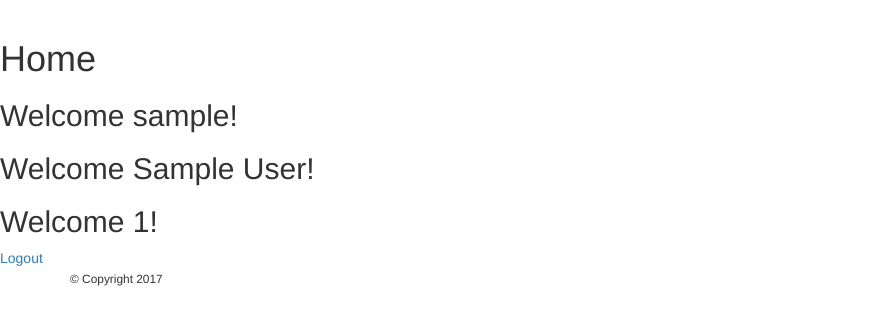
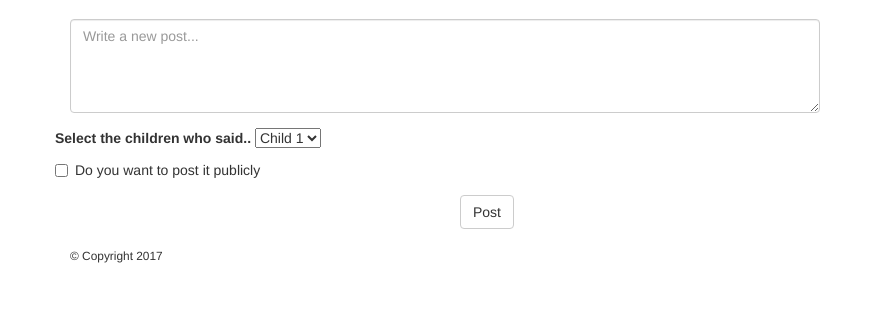
Before and after one commit to koodid/kidsa, a CodeIgniter app: page /database/home in a window 1280 px wide. Shown: the part 51-376 px from the top of the page, without its empty margins (0-883 px from the left). Run offline with CodeIgniter, Linux system fonts and the light colour scheme; the visitor is signed in with stand-in values (Sample User, id 1); some libraries are stand-ins or nearby versions.

Commit message:
Removed Full name field from registration form, added create new post functionality that saves new posts to database and getposts that shows user posts on the home screen..

```diff
--- a/application/controllers/Home.php
+++ b/application/controllers/Home.php
@@ -11,15 +11,21 @@
     function index()
     {
         if ($this->session->userdata('logged_in')) {
+            $this->load->model('Post');
             $session_data = $this->session->userdata('logged_in');
+
             $data['name'] = $session_data['name'];
             $data['id'] = $session_data['id'];
             $data['username'] = $session_data['username'];
             $data['title'] = 'Secret Home';
+            $data['posts'] = $this->Post->get_posts($session_data['id']);
+
 
             $this->load->view('navbar', $data);
             $this->load->view('home_view', $data);
             $this->load->view('footer');
+
+
         } else {
             //If no session, redirect to login page
             redirect('login?uri=' . urlencode($_SERVER['REQUEST_URI']));
@@ -33,4 +39,14 @@
         redirect('home');
     }
 
+    function create_new_post()
+    {
+        $session_data = $this->session->userdata('logged_in');
+        $this->load->model('Post');
+        $this->Post->create_new_post($session_data['id']);
+
+        //redirect back to private area..
+        redirect('home');
+    }
+
 }
--- /dev/null
+++ b/application/models/Post.php
@@ -0,0 +1,35 @@
+<?php
+
+class Post extends CI_Model
+{
+    public function __construct()
+    {
+        parent::__construct();
+        $this->load->database();
+    }
+
+    public function create_new_post($id)
+    {
+        //TODO set children id from selection..
+        $text = $this->input->post("newpost");
+
+        if(isset($_POST["publicpost"])) {
+            $public = 'y';
+        }
+        else {
+            $public = 'n';
+
+        }
+        //atm newPost takes 3 arguments, language not used
+        //also TODO  add childrenposts and language to newPost
+        $sql = "CALL newPost(?,?,?)";
+        $this->db->query($sql, array('user' => $id, 'public' => $public, 'text' => $text));
+
+    }
+    public function get_posts($id)
+    {
+        $sql = "CALL getUserPosts(?)";
+        $query = $this->db->query($sql, array('id' => $id));
+        return $query->result_array();
+    }
+}
--- a/application/views/home_view.php
+++ b/application/views/home_view.php
@@ -1,5 +1,42 @@
-<h1>Home</h1>
-<h2>Welcome <?php echo $username; ?>!</h2>
-<h2>Welcome <?php echo $name; ?>!</h2>
-<h2>Welcome <?php echo $id; ?>!</h2>
-<a href="home/logout">Logout</a>
+<div class="container">
+    <form class="form-horizontal" action="<?php echo base_url(); ?>home/create_new_post" method="post">
+        <fieldset>
+            <div id="postHolder" class="form-group">
+                <div class="col-md-8">
+                    <textarea id="newpost" name="newpost" rows="4" type="text" placeholder="Write a new post..."
+                           class="form-control" required=""></textarea>
+                </div>
+            </div>
+            <div class="form-group">
+
+                <label for="select">Select the children who said..</label>
+                <select class="selectpicker" id="select">
+                    <!--TODO get all children and create options for each-->
+                    <option>Child 1</option>
+                    <option>Child 2</option>
+                </select>
+
+
+                <div class="checkbox">
+                    <label><input id="publicpost" name="publicpost" type="checkbox" value="">Do you want to post it publicly</label>
+                </div>
+            </div>
+            <div class="form-group">
+                <label class="col-md-4 control-label" for="postbutton"></label>
+                <div class="col-md-4">
+                    <button id="postbutton" name="postbutton" type="submit" class="btn btn-default">Post</button>
+                </div>
+            </div>
+        </fieldset>
+    </form>
+</div>
+<div class="container">
+    <div class="col-md-8">
+        <?php foreach ($posts as $post): ?>
+            <blockquote class="blockquote">
+                <?php echo $post['Text']; ?>
+                <!--TODO: add children info when children are set-->
+            </blockquote>
+        <?php endforeach; ?>
+    </div>
+</div>
```
Also changed, not shown: application/views/signup.php (+0 -8 lines).
